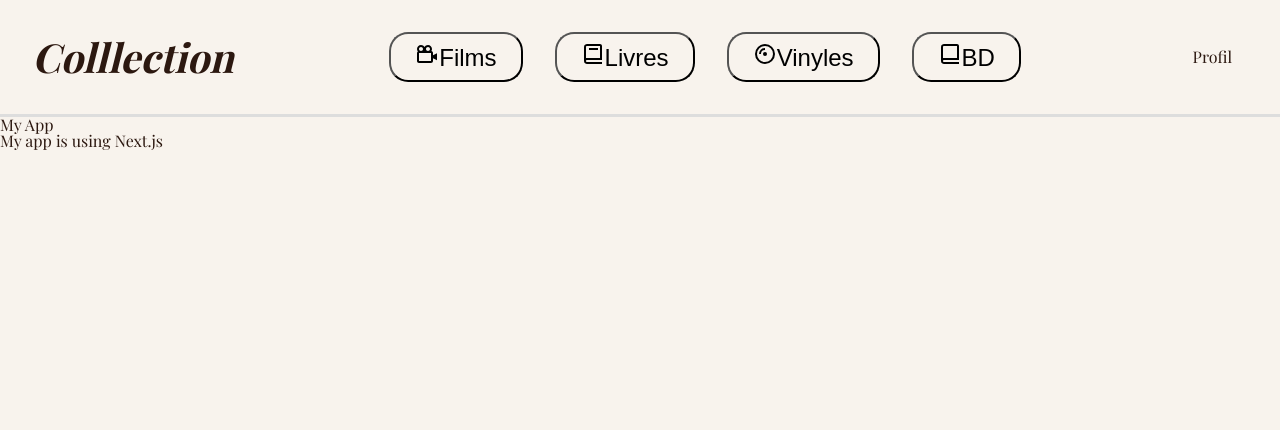
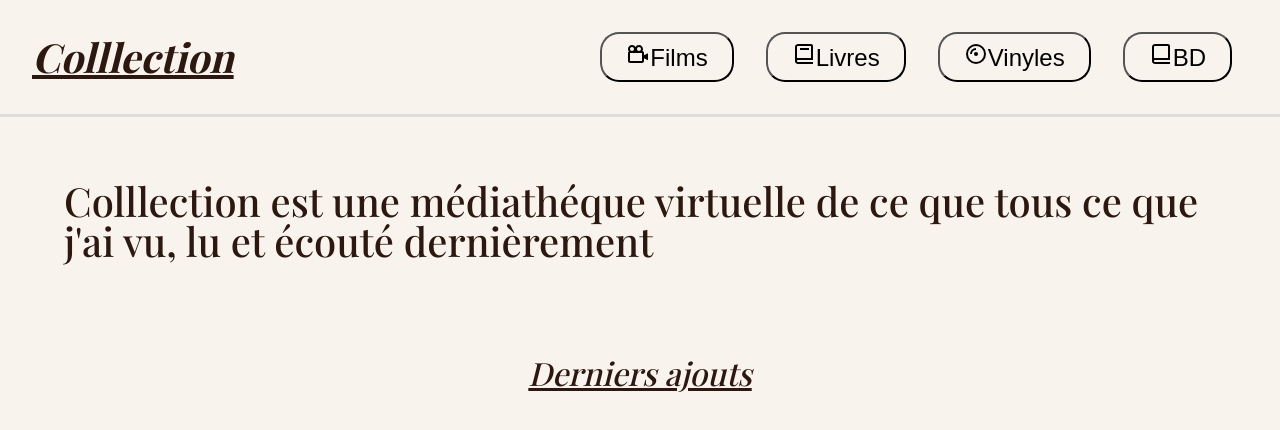
Before and after one commit to Louis-Cyrus/Colllection, a Next.js app: page / in a window 1280 px wide. Shown: the top 430 px of the page. Built offline with nearby package versions, Linux system fonts and the light colour scheme; a web font is replaced by a local one.

Commit message:
Header done

```diff
--- a/src/components/App/App.js
+++ b/src/components/App/App.js
@@ -1,10 +1,20 @@
-import styles from './App.module.css';
+import styles from './app.module.css';
 
 export default function App() {
     return (
-        <div>
-            <h1>My App</h1>
-            <p>My app is using Next.js</p>
-        </div>
+        <>
+            <div className={styles.section}>
+                <h3 className={styles.title}>
+                    Colllection est une médiathéque virtuelle de ce que tous ce que j'ai vu, lu et écouté dernièrement
+                </h3>
+            </div>
+
+            <div className={styles.section}>
+                <h3 className={styles.titleLast}>
+                    Derniers ajouts
+                </h3>
+            </div>
+        </>
+
     )
 }
--- a/src/components/App/app.module.css
+++ b/src/components/App/app.module.css
@@ -0,0 +1,19 @@
+.section {
+    display: flex;
+    justify-content: center;
+    align-items: center;
+    padding: 2rem 2rem;
+    margin: 2rem 2rem;
+}
+
+.title {
+    font-size: 2.5rem;
+    font-weight: 500;
+}
+
+.titleLast {
+    font-size: 2rem;
+    font-style: italic;
+    text-decoration: underline;
+    font-weight: 500;
+}
--- a/src/components/Header/Header.js
+++ b/src/components/Header/Header.js
@@ -1,24 +1,33 @@
 import React, { useState } from 'react';
+import Link from 'next/link';
 
 import styles from './header.module.css';
 import {BiBook, BiCameraMovie, BiAlbum, BiBookAlt} from 'react-icons/bi';
 
 export default function Header() {
     const subtitle = [{
+        id: 1,
         name: 'Films',
-        icon: <BiCameraMovie/>
+        icon: <BiCameraMovie/>,
+        link: '/movies'
     },
     {
+        id: 2,
         name: 'Livres',
-        icon: <BiBook/>
+        icon: <BiBook/>,
+        link: '/books'
     },
     {
+        id: 3,
         name: 'Vinyles',
-        icon: <BiAlbum/>
+        icon: <BiAlbum/>,
+        link: '/vinyles'
     },
     {
+        id: 4,
         name: 'BD',
-        icon: <BiBookAlt/>
+        icon: <BiBookAlt/>,
+        link: '/bd'
     }
 ];
 
@@ -27,14 +36,19 @@ export default function Header() {
         setSelectedButton(index);
     };
 
+    {/* Le return doit contenir un bouton avec un icon, un nom et un lien vers la page adéquate */}
+
     return (
         <div className={styles.header}>
+            <Link href="/">
                 <h1 className={styles.title}>Colllection</h1>
+            </Link>
 
             <span className={styles.section1}>
                     {subtitle.map((item, index) => (
+                        <Link href={item.link}>
                             <button
-                            key={index}
+                                key={item.id}
                                 className={styles.subtitle}
                                 onClick={() => handleClick(index)}
                                 style={{backgroundColor: selectedButton === index ? '#DAAA63' : '#F8F3ED'}}
@@ -42,11 +56,9 @@ export default function Header() {
                                 {item.icon}
                                 {item.name}
                             </button>
+                        </Link>
+
                     ))}
-            </span>
-
-            <span className={styles.section2}>
-                <p className={styles.profil}>Profil</p>
             </span>
         </div>
     )
--- a/src/components/Header/header.module.css
+++ b/src/components/Header/header.module.css
@@ -27,9 +27,3 @@
     cursor: pointer;
     background-color: inherit;
 }
-
-.profil {
-    font-size: 1rem;
-    font-weight: 400;
-    padding: 0 1rem;
-}
```
Also changed, not shown: src/pages/BD/BD.js (added), src/pages/BD/bd.module.css (added), src/pages/Books/Books.js (added), src/pages/Books/books.module.css (added), src/pages/Movies/Movies.js (added), src/pages/Movies/movies.module.css (added), src/pages/Vinyles/Vinyles.js (added), src/pages/Vinyles/vinyles.module.css (added). Lines whose indentation alone changed are shown as unchanged.
